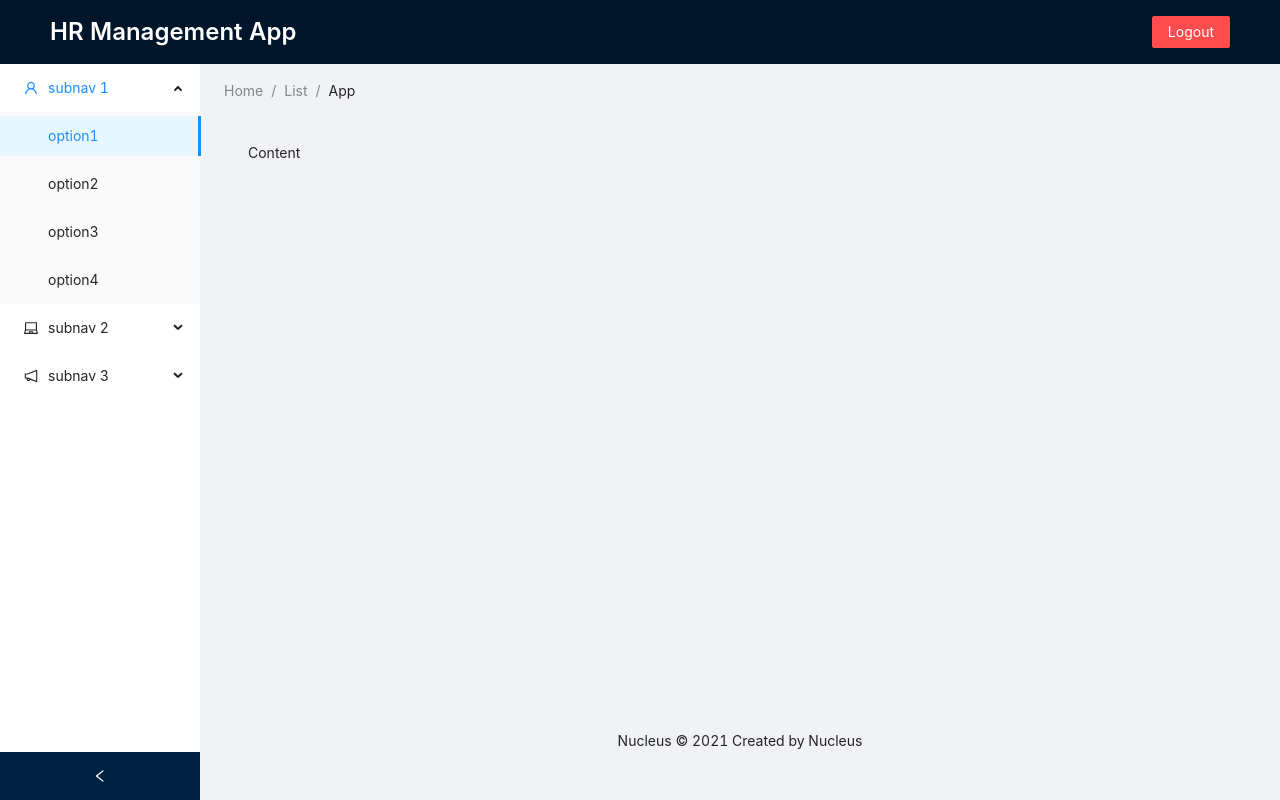
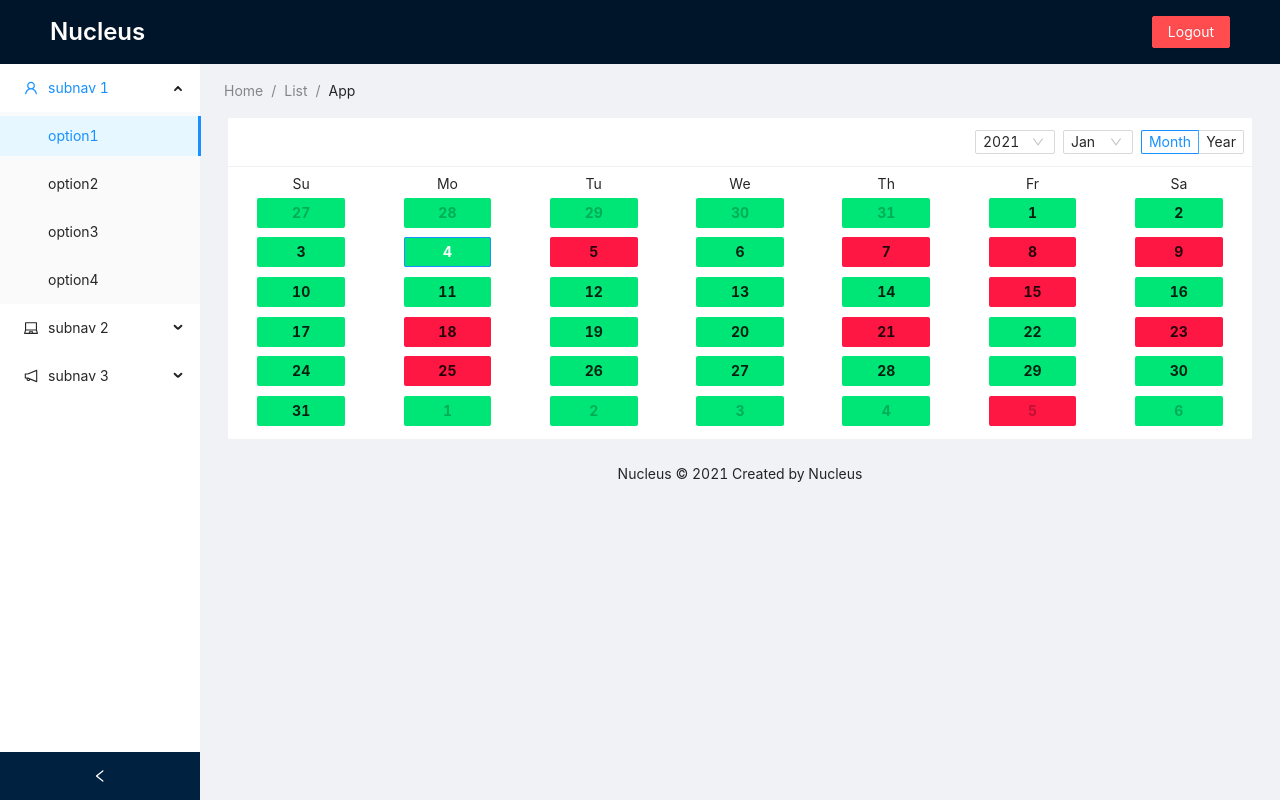
Before and after one commit to chaudharirohit2810/Nucleus_StackHack-2.0, a React (Create React App) app in the folder client/: page /employee in a window 1280 px wide. Built offline with nearby package versions, Linux system fonts and the light colour scheme.

Commit message:
chore: added calendar component for attendance

```diff
--- /dev/null
+++ b/client/src/pages/Employee/components/attendance.jsx
@@ -0,0 +1,65 @@
+import React from "react";
+import { Calendar } from "antd";
+
+const Attendance = () => {
+    const dateFullCellRender = value => {
+        const absentDates = [5, 7, 8, 9, 15, 18, 21, 23, 25];
+        const presentDates = [6, 10, 11, 16, 17, 29, 30];
+        var absentColor = "#ff1744";
+        var presentColor = "#00e676";
+
+        return (
+            <div
+                className="ant-picker-cell-inner"
+                // onClick={() => console.log(value.date())}
+                style={{
+                    backgroundColor: absentDates.find(
+                        item => item === value.date()
+                    )
+                        ? absentColor
+                        : presentColor,
+                    width: "60%",
+                    height: "30px",
+                    margin: "0px auto",
+                    display: "flex",
+                    justifyContent: "center",
+                    alignItems: "center",
+                    textAlign: "center"
+                }}
+            >
+                <div>
+                    <span style={{ fontWeight: "bold" }}>{value.date()}</span>
+                </div>
+            </div>
+        );
+    };
+
+    function getMonthData(value) {
+        if (value.month() === 8) {
+            return 1394;
+        }
+    }
+
+    function monthCellRender(value) {
+        const num = getMonthData(value);
+        return num ? (
+            <div className="notes-month">
+                <section>{num}</section>
+                <span>Backlog number</span>
+            </div>
+        ) : null;
+    }
+
+    return (
+        <div style={{ maxWidth: "80vw", margin: "0px auto" }}>
+            <Calendar
+                // dateCellRender={dateCellRender}
+                dateFullCellRender={dateFullCellRender}
+                monthCellRender={monthCellRender}
+                fullscreen={false}
+            />
+        </div>
+    );
+};
+
+export default Attendance;
--- a/client/src/pages/Employee/components/index.jsx
+++ b/client/src/pages/Employee/components/index.jsx
@@ -1,3 +1,4 @@
 export { default as Header } from "./header";
 export { default as Footer } from "./footer";
 export { default as Drawer } from "./drawer";
+export { default as Attendance } from "./attendance";
--- a/client/src/pages/Employee/index.jsx
+++ b/client/src/pages/Employee/index.jsx
@@ -1,9 +1,7 @@
 import React from "react";
 import { Layout, Breadcrumb } from "antd";
 
-import { Header, Footer, Drawer } from "./components";
-
-const { Content } = Layout;
+import { Header, Footer, Drawer, Attendance } from "./components";
 
 class SiderDemo extends React.Component {
     constructor(props) {
@@ -28,10 +26,7 @@ class SiderDemo extends React.Component {
         return (
             <div>
                 <Layout style={{ minHeight: "100vh" }}>
-                    <Header
-                        logout={this.logoutDashboard}
-                        title={"HR Management App"}
-                    />
+                    <Header logout={this.logoutDashboard} title={"Nucleus"} />
                     <Layout>
                         <Drawer
                             onCollapse={this.onCollapse}
@@ -43,16 +38,7 @@ class SiderDemo extends React.Component {
                                 <Breadcrumb.Item>List</Breadcrumb.Item>
                                 <Breadcrumb.Item>App</Breadcrumb.Item>
                             </Breadcrumb>
-                            <Content
-                                className="site-layout-background"
-                                style={{
-                                    padding: 24,
-                                    margin: 0,
-                                    minHeight: 280
-                                }}
-                            >
-                                Content
-                            </Content>
+                            <Attendance />
                             <Footer />
                         </Layout>
                     </Layout>
```
Also changed, not shown: 1 other file (tests, documents, lock files or other folders).
